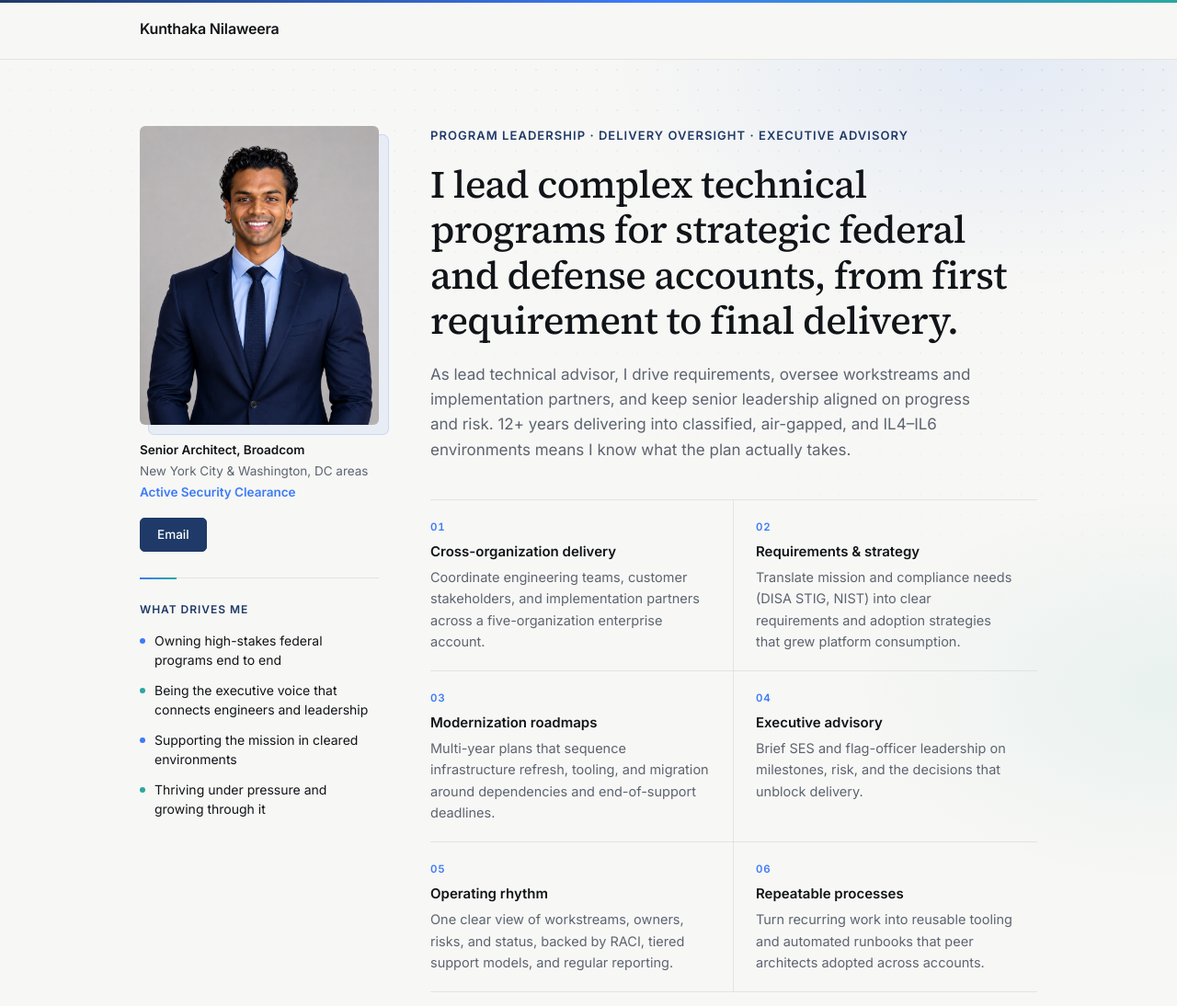
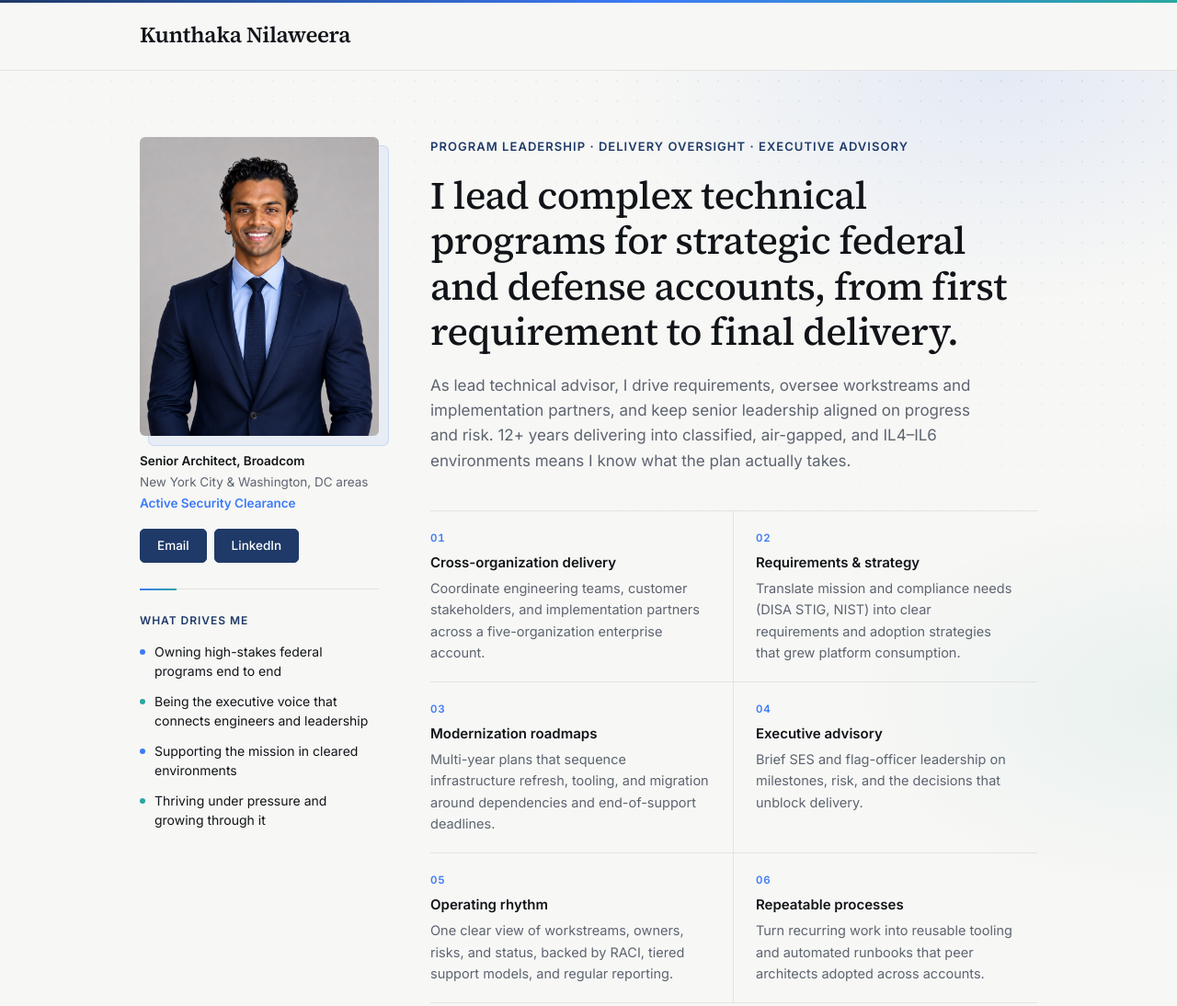
Before and after one commit to knilaweera/knilaweera.github.io, a plain HTML site: page index.html in a window 1280 px wide. Shown: the top 1094 px of the page at 92% size. Drawn offline with Linux system fonts and the light colour scheme.

Commit message:
Add LinkedIn link and enlarge header name
Co-Authored-By: Claude Opus 5.5 <noreply@anthropic.com>

```diff
--- a/index.html
+++ b/index.html
@@ -36,8 +36,8 @@
   .wrap { max-width: 1040px; margin: 0 auto; padding: 0 32px; }
 
   header.top { border-bottom: 1px solid var(--line); }
-  header.top .wrap { display: flex; justify-content: space-between; align-items: center; height: 64px; }
-  .name { font-weight: 600; letter-spacing: -0.01em; text-decoration: none; }
+  header.top .wrap { display: flex; justify-content: space-between; align-items: center; height: 76px; }
+  .name { font-family: "Source Serif 4", Georgia, serif; font-weight: 600; font-size: 24px; letter-spacing: -0.015em; text-decoration: none; }
   .links { display: flex; gap: 24px; font-size: 14px; }
   .links a { color: var(--muted); text-decoration: none; }
   .links a:hover { color: var(--ink); }
@@ -171,7 +171,7 @@
           <span class="clearance">Active Security Clearance</span>
           <div class="btns">
             <a class="btn" href="mailto:kpnilaw@gmail.com">Email</a>
-            <!-- LinkedIn: add <a class="btn" href="PROFILE_URL" target="_blank" rel="noopener">LinkedIn</a> -->
+            <a class="btn" href="https://www.linkedin.com/in/kunthaka-n-8a04b7280/" target="_blank" rel="noopener">LinkedIn</a>
           </div>
         </div>
       </div>
```
